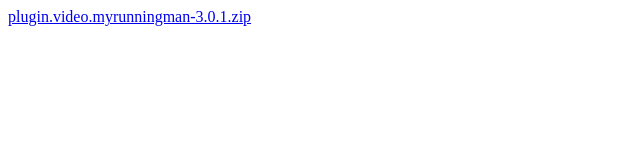
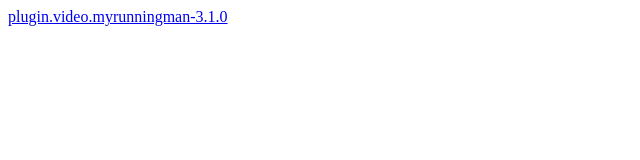
Before and after one commit to perfectjellybean/perfectjellybean.github.io, a plain HTML site: page addons/index.html in a window 1280 px wide. Shown: the full height of the page, 0-640 px from the left. Drawn offline with Linux system fonts and the light colour scheme.

Commit message:
plugin.video.myrunningman-3.1.0

```diff
--- a/addons/index.html
+++ b/addons/index.html
@@ -1 +1 @@
-<a href="plugin.video.myrunningman-3.0.1.zip">plugin.video.myrunningman-3.0.1.zip</a>
+<a href="plugin.video.myrunningman-3.1.0.zip">plugin.video.myrunningman-3.1.0</a>
```
Also changed, not shown: 2 other files.
